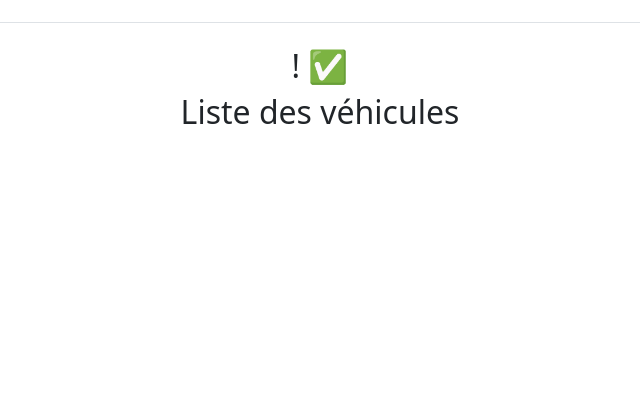
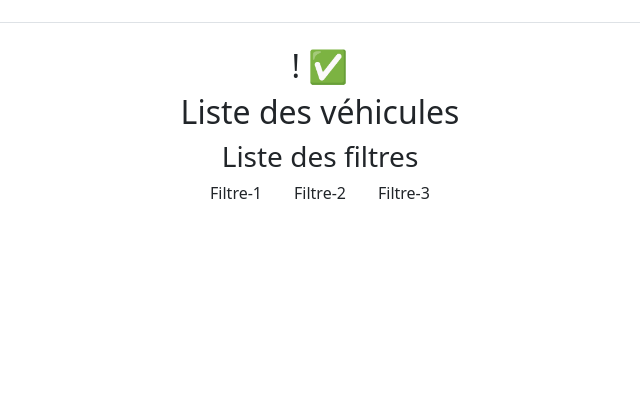
Before and after one commit to Sergio-bzh/ECF_Garage_Parrot, a Symfony app: template templates/vehicle/index.html.twig in a window 1280 px wide; the page is wider, and only the part inside the window is pictured. Shown: the part 66-464 px from the top of that part, without its empty margins (320-960 px from the left). Run offline with Twig, Linux system fonts and the light colour scheme; the template is opened without the code that fills it, so the values that code supplies are empty; some libraries are stand-ins or nearby versions.

Commit message:
Refacto: code cleaning and comments

```diff
--- a/templates/contact/index.html.twig
+++ b/templates/contact/index.html.twig
@@ -3,6 +3,7 @@
 {% block title %}Contact{% endblock %}
 
 {% block body %}
+    {# SUPPRIMER ci-dessous jusqu'au début de la balise main #}
 <style>
     .example-wrapper { margin: 1em auto; max-width: 800px; width: 95%; font: 18px/1.5 sans-serif; }
     .example-wrapper code { background: #F5F5F5; padding: 2px 6px; }
--- a/templates/testimonials/add.html.twig
+++ b/templates/testimonials/add.html.twig
@@ -5,6 +5,7 @@
 {% block body %}
 
     <main>
+        {# SUPPRIMER LIGNE ci-dessous #}
         <h2 class="text-center">{{ controller_name }}! ✅</h2>
         <h2 class="text-center">Laissez un commentaire</h2>
 
--- a/templates/testimonials/index.html.twig
+++ b/templates/testimonials/index.html.twig
@@ -3,6 +3,7 @@
 {% block title %}Témoignages{% endblock %}
 
 {% block body %}
+    {# SUPPRIMER LIGNE ci-dessous #}
     <h2 class="text-center">{{ controller_name }}! ✅</h2>
     <h2 class="text-center">Commentaires et témoignages</h2>
     <div class="text-end me-3 text-lg-start">
--- a/templates/vehicle/index.html.twig
+++ b/templates/vehicle/index.html.twig
@@ -4,16 +4,26 @@
 
 {% block body %}
     <main>
+        {# SUPPRIMER LIGNE ci-dessous #}
         <h2 class="text-center">{{ controller_name }}! ✅</h2>
         <h2 class="text-center">Liste des véhicules</h2>
+
+        <div class="filters text-center">
+            <h3>Liste des filtres</h3>
+            <div class="d-flex justify-content-center align-items-center">
+                <div class=" mx-3">Filtre-1</div>
+                <div class=" mx-3">Filtre-2</div>
+                <div class=" mx-3">Filtre-3</div>
+            </div>
+        </div>
 
         <div class="container d-flex flex-column br-1 justify-content-evenly mt-3 flex-lg-row">
             {# Affichage des véhicules récupérés de la BDD #}
             {% for vehicle in vehicle_list %}
                 <a href="{{ path('app_show_vehicle', {id:vehicle.id}) }}">
-                <article class="col col-12 mx-1 col-lg-2 mx-3">
+                <article class="col col-12 mx-1 col-lg-3 mx-3">
                     <h3 class="text-center">{{ vehicle.vehicleName }}</h3>
-{# ATTENTION je ne suis pas sûr de ce que vais obterni de get(0) #}
+{# ATTENTION je ne suis pas sûr de ce que vais obternir de get(0) #}
 {# ATTENTION je mettrai l'image dans une balise <a href="#"></a> #}
                     <img src="#" alt="Image annonce">{{ vehicle.images.get(0) }}
                    {# {{ dump(vehicle_list) }}  #}
```
Also changed, not shown: templates/vehicle/show_vehicle.html.twig (+29 -6 lines).
